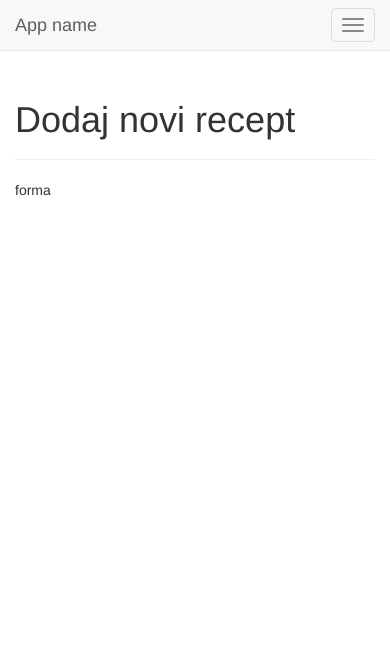
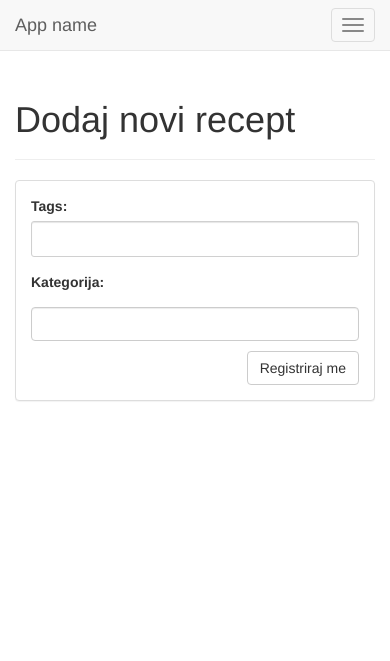
Before and after one commit to MislavMandaric/abs-int, a Django app: template app/templates/recipe_create.html in a window 390 px wide. Shown: the top 661 px of the page. Run offline with Django 3.2, Linux system fonts and the light colour scheme; the template is opened without the code that fills it: values that come from a table or form of the project are taken from there, others are empty; some libraries are stand-ins or nearby versions.

Commit message:
Create recepe.

```diff
--- a/app/forms.py
+++ b/app/forms.py
@@ -23,20 +23,20 @@ class SearchForm(forms.Form):
 		self.fields['categories'] = MultipleChoiceField(widget=CheckboxSelectMultiple(attrs={'class':'form-control'}), \
 			choices=OPTIONS, label="Kategorija")
 
-class ReceiptForm(forms.Form):
-    title = CharField(widget=TextInput(attrs={'class':'form-control'}))
-    text = CharField(widget=Textarea(attrs={'class':'form-control'}))
-    image = FileField(widget=ClearableFileInput(attrs={'class':'form-control'}))
-    tags = CharField(widget=TextInput(attrs={'class':'form-control'}))
+class RecipeForm(forms.Form):
+	title = CharField(widget=TextInput(attrs={'class':'form-control'}))
+	text = CharField(widget=Textarea(attrs={'class':'form-control'}))
+	image = FileField(widget=ClearableFileInput(attrs={'class':'form-control'}))
+	tags = CharField(widget=TextInput(attrs={'class':'form-control'}))
 
-    def __init__(self, *args, **kw):
-        super(SearchForm, self).__init__(*args, **kw)
-        categories = Category.objects.all()
-        OPTIONS = []
-        for c in categories:
-            OPTIONS.append((c.name, c.name))
-        self.fields['categories'] = MultipleChoiceField(widget=CheckboxSelectMultiple(attrs={'class':'form-control'}), \
-            choices=OPTIONS, label="Kategorija")
+	def __init__(self, *args, **kw):
+		super(RecipeForm, self).__init__(*args, **kw)
+		categories = Category.objects.all()
+		OPTIONS = []
+		for c in categories:
+			OPTIONS.append((c.name, c.name))
+		self.fields['categories'] = MultipleChoiceField(widget=CheckboxSelectMultiple(attrs={'class':'form-control'}), \
+			choices=OPTIONS, label="Kategorija")
 
 
 class RegistrationForm(forms.Form):
--- a/app/templates/recipe_create.html
+++ b/app/templates/recipe_create.html
@@ -3,5 +3,16 @@
 {% block page_title %}Dodaj novi recept{% endblock %}
 {% block page_header %}Dodaj novi recept{% endblock %}
 {% block page_body %}
-	forma
+<div class="row">
+	<div class="col-md-4">
+			<div class="panel panel-default">
+		    <div class="panel-body">
+                <form method="POST" class="form-inline" role="form">
+                    {{ form.as_p }}
+                    <button type="submit" class="btn btn-default pull-right">Registriraj me</button>
+                </form>
+			</div>
+		</div>
+	</div>
+</div>
 {% endblock %}
--- a/app/views.py
+++ b/app/views.py
@@ -8,7 +8,7 @@ from django.views.generic import View, TemplateView, CreateView, ListView, FormV
 from django.views.generic.detail import DetailView
 
 from .models import *
-from .forms import SearchForm, RegistrationForm
+from .forms import SearchForm, RegistrationForm, RecipeForm
 
 class Index(TemplateView):
 	template_name = "home.html"
@@ -48,9 +48,10 @@ class RecipesView(TemplateView):
 		context['more'] = more
 		return context
 
-class RecipeCreateView(CreateView):
+class RecipeCreateView(FormView):
 	template_name = "recipe_create.html"
-	model = Recipe
+	form_class = RecipeForm
+	success_url = '/'
 
 class RecipeDetailView(DetailView):
 	template_name = "recipe_detail.html"
```
